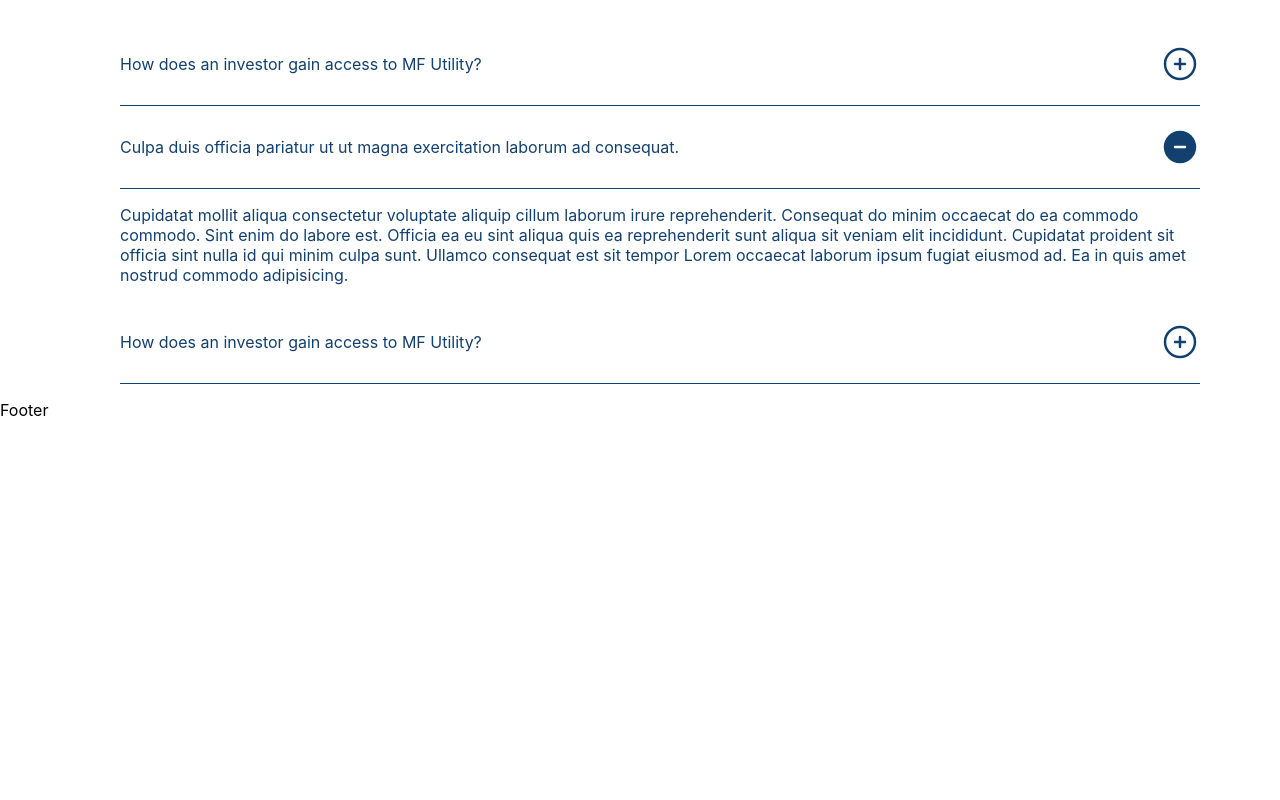
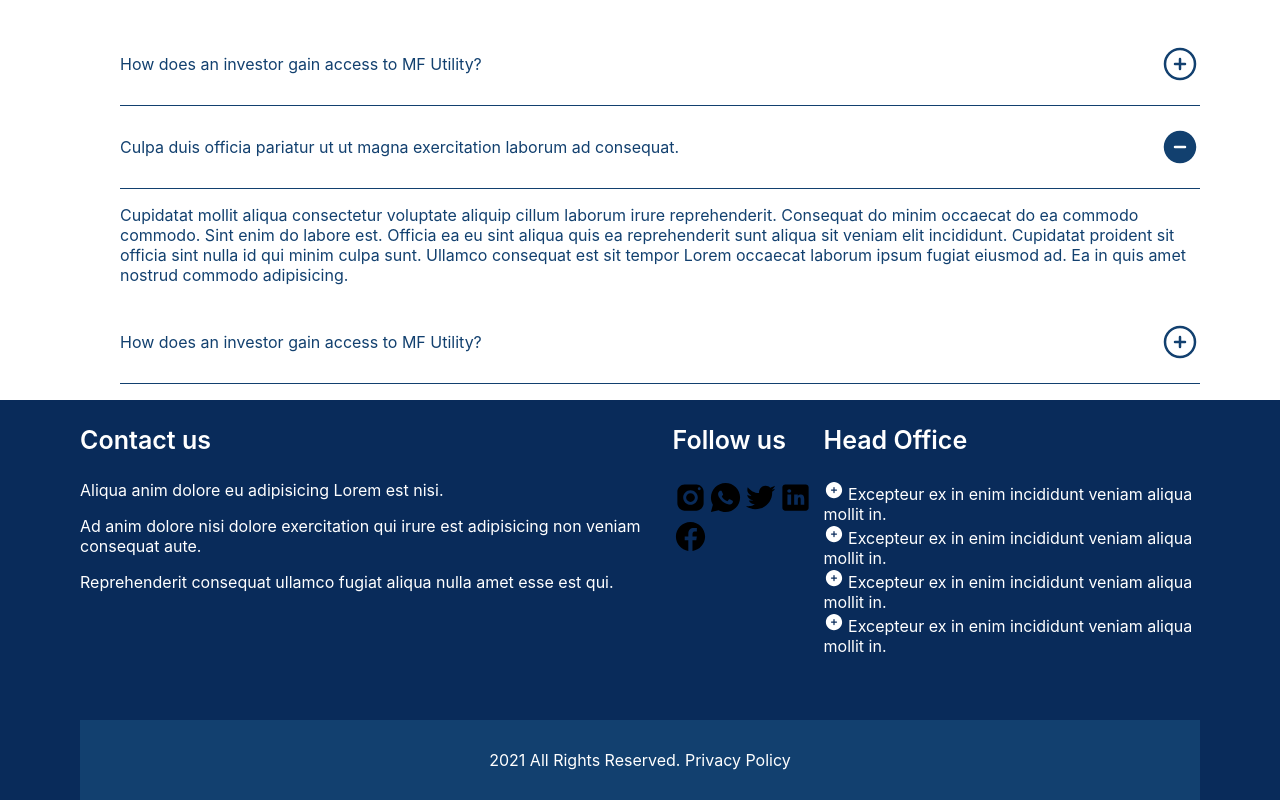
Before and after one commit to nikhilgame8/togglehead-digital-assignment, a React (Create React App) app: page / in a window 1280 px wide. Shown: the part 1353-2153 px from the top of the page. Before the commit the page ends 1773 px from the top, so only its background shows below. Built offline with nearby package versions, Linux system fonts and the light colour scheme.

Commit message:
footer changes

```diff
--- a/src/App.css
+++ b/src/App.css
@@ -3,6 +3,7 @@
   --themeLightGray: #f5f5f5;
   --themeTextGray: #7e7e7e;
   --themeDarkGray: #f6f6f6;
+  --themeFooterBlue: #092b5a;
 }
 
 
@@ -160,15 +161,19 @@
 .slide-active {
   display: block;
 }
+
 .slide-inactive {
   display: none;
 }
-.prev, .next{
+
+.prev,
+.next {
   color: var(--themeDarkBlue);
   background-color: transparent;
   border: none;
 }
-.carousel-buttons{
+
+.carousel-buttons {
   position: absolute;
   display: flex;
   justify-content: space-between;
@@ -183,7 +188,7 @@
 
 /* -----------------------------faq css start------------------------- */
 
-.faq-container{
+.faq-container {
   color: var(--themeDarkBlue);
   display: flex;
   flex-direction: column;
@@ -191,22 +196,23 @@
   align-items: center;
 }
 
-.faq-container h3{
+.faq-container h3 {
   font-size: 30px;
   font-weight: 600;
 }
 
-.faq-container ul{
+.faq-container ul {
   width: 100%;
 }
 
-.faq-container ul li{
+.faq-container ul li {
   display: flex;
   justify-content: space-between;
   align-items: center;
   padding: 15px 0;
   border-bottom: 1px solid var(--themeDarkBlue);
 }
+
 /* -----------------------------faq css start------------------------- */
 .theme-btn {
   background-color: var(--themeDarkBlue);
@@ -275,11 +281,12 @@
   font-weight: 600;
 }
 
-.blog-container{
+.blog-container {
   overflow-x: scroll;
   margin: 30px 0;
 }
-.grid-container{
+
+.grid-container {
   display: flex;
   justify-content: start;
   align-items: center;
@@ -287,7 +294,7 @@
   gap: 20px;
 }
 
-.blog-card:last-child{
+.blog-card:last-child {
   padding-right: 1rem;
 }
 
@@ -301,15 +308,17 @@
   width: 24rem;
   border-radius: 1rem;
 }
-.blog-card h3{
+
+.blog-card h3 {
   font-weight: 600;
 }
+
 .blog-card a {
-text-decoration: none;
-color: #ffffff;
-display: flex;
-align-items: center;
-gap: 8px;
+  text-decoration: none;
+  color: #ffffff;
+  display: flex;
+  align-items: center;
+  gap: 8px;
 }
 
 .target-points-container {
@@ -324,22 +333,60 @@
   gap: 30px;
 }
 
-.target-points-container h5{
+.target-points-container h5 {
   font-weight: 700;
   padding: 0;
   margin: 0;
   color: var(--themeDarkBlue);
   font-size: 50px;
 }
-.target-points-container span{
+
+.target-points-container span {
   color: var(--themeDarkBlue);
   font-weight: 600;
 }
+
 .target-points-container p {
   font-size: small;
   color: var(--themeDarkBlue);
 }
 
+/* ------------------ navbar css start ------------------------ */
+
+.footer-container {
+  background-color: var(--themeFooterBlue);
+  height: 400px;
+  display: flex;
+  flex-direction: column;
+  align-items: center;
+  justify-content: space-between;
+  color: #ffffff;
+}
+
+.footer-container .footer-option {
+  display: flex;
+  justify-content: space-evenly;
+  align-items: start;
+}
+.footer-container .footer-option h3{
+  font-size: 25px;
+  font-weight: 600;
+}
+.social-media-container svg{
+width: 35px;
+height: 35px;
+}
+
+.footer-copyright {
+  padding: 30px 0;
+  display: flex;
+  align-items: center;
+  justify-content: center;
+  width: 100%;
+  background-color: var(--themeDarkBlue);
+}
+
+/* ------------------ navbar css end ------------------------ */
 
 .container {
   width: 100%;
@@ -382,7 +429,7 @@
     color: white;
   }
 
-  .navbar-menu-mobile{
+  .navbar-menu-mobile {
     display: none;
   }
 
@@ -416,12 +463,12 @@
     justify-content: space-around;
   }
 
-  .target-points-container{
+  .target-points-container {
     flex-direction: row;
     justify-content: space-around;
   }
 
-  .carousel-buttons{
+  .carousel-buttons {
     padding: 0 20px;
   }
 }
--- a/src/components/Footer.jsx
+++ b/src/components/Footer.jsx
@@ -1,9 +1,102 @@
-import React from 'react'
+import React from "react";
+import { PlusCircleIcon } from "@heroicons/react/24/solid";
 
 const Footer = () => {
   return (
-    <div>Footer</div>
-  )
-}
+    <div className="footer-container container">
+      <div className="footer-option">
+        <div className="footer-item">
+          <h3>Contact us</h3>
+          <p>Aliqua anim dolore eu adipisicing Lorem est nisi.</p>
+          <p>
+            Ad anim dolore nisi dolore exercitation qui irure est adipisicing
+            non veniam consequat aute.
+          </p>
+          <p>
+            Reprehenderit consequat ullamco fugiat aliqua nulla amet esse est
+            qui.
+          </p>
+        </div>
+        <div className="footer-item">
+          <h3>Follow us</h3>
+          <div className="social-media-container">
+            <svg
+              xmlns="http://www.w3.org/2000/svg"
+              x="0px"
+              y="0px"
+              width="100"
+              height="100"
+              viewBox="0 0 24 24"
+            >
+              <path d="M 8 3 C 5.239 3 3 5.239 3 8 L 3 16 C 3 18.761 5.239 21 8 21 L 16 21 C 18.761 21 21 18.761 21 16 L 21 8 C 21 5.239 18.761 3 16 3 L 8 3 z M 18 5 C 18.552 5 19 5.448 19 6 C 19 6.552 18.552 7 18 7 C 17.448 7 17 6.552 17 6 C 17 5.448 17.448 5 18 5 z M 12 7 C 14.761 7 17 9.239 17 12 C 17 14.761 14.761 17 12 17 C 9.239 17 7 14.761 7 12 C 7 9.239 9.239 7 12 7 z M 12 9 A 3 3 0 0 0 9 12 A 3 3 0 0 0 12 15 A 3 3 0 0 0 15 12 A 3 3 0 0 0 12 9 z"></path>
+            </svg>
+            <svg
+              xmlns="http://www.w3.org/2000/svg"
+              x="0px"
+              y="0px"
+              width="100"
+              height="100"
+              viewBox="0 0 24 24"
+            >
+              <path d="M19.077,4.928C17.191,3.041,14.683,2.001,12.011,2c-5.506,0-9.987,4.479-9.989,9.985 c-0.001,1.76,0.459,3.478,1.333,4.992L2,22l5.233-1.237c1.459,0.796,3.101,1.215,4.773,1.216h0.004 c5.505,0,9.986-4.48,9.989-9.985C22.001,9.325,20.963,6.816,19.077,4.928z M16.898,15.554c-0.208,0.583-1.227,1.145-1.685,1.186 c-0.458,0.042-0.887,0.207-2.995-0.624c-2.537-1-4.139-3.601-4.263-3.767c-0.125-0.167-1.019-1.353-1.019-2.581 S7.581,7.936,7.81,7.687c0.229-0.25,0.499-0.312,0.666-0.312c0.166,0,0.333,0,0.478,0.006c0.178,0.007,0.375,0.016,0.562,0.431 c0.222,0.494,0.707,1.728,0.769,1.853s0.104,0.271,0.021,0.437s-0.125,0.27-0.249,0.416c-0.125,0.146-0.262,0.325-0.374,0.437 c-0.125,0.124-0.255,0.26-0.11,0.509c0.146,0.25,0.646,1.067,1.388,1.728c0.954,0.85,1.757,1.113,2.007,1.239 c0.25,0.125,0.395,0.104,0.541-0.063c0.146-0.166,0.624-0.728,0.79-0.978s0.333-0.208,0.562-0.125s1.456,0.687,1.705,0.812 c0.25,0.125,0.416,0.187,0.478,0.291C17.106,14.471,17.106,14.971,16.898,15.554z"></path>
+            </svg>
+            <svg
+              xmlns="http://www.w3.org/2000/svg"
+              x="0px"
+              y="0px"
+              width="100"
+              height="100"
+              viewBox="0 0 24 24"
+            >
+              <path d="M22,3.999c-0.78,0.463-2.345,1.094-3.265,1.276c-0.027,0.007-0.049,0.016-0.075,0.023c-0.813-0.802-1.927-1.299-3.16-1.299 c-2.485,0-4.5,2.015-4.5,4.5c0,0.131-0.011,0.372,0,0.5c-3.353,0-5.905-1.756-7.735-4c-0.199,0.5-0.286,1.29-0.286,2.032 c0,1.401,1.095,2.777,2.8,3.63c-0.314,0.081-0.66,0.139-1.02,0.139c-0.581,0-1.196-0.153-1.759-0.617c0,0.017,0,0.033,0,0.051 c0,1.958,2.078,3.291,3.926,3.662c-0.375,0.221-1.131,0.243-1.5,0.243c-0.26,0-1.18-0.119-1.426-0.165 c0.514,1.605,2.368,2.507,4.135,2.539c-1.382,1.084-2.341,1.486-5.171,1.486H2C3.788,19.145,6.065,20,8.347,20 C15.777,20,20,14.337,20,8.999c0-0.086-0.002-0.266-0.005-0.447C19.995,8.534,20,8.517,20,8.499c0-0.027-0.008-0.053-0.008-0.08 c-0.003-0.136-0.006-0.263-0.009-0.329c0.79-0.57,1.475-1.281,2.017-2.091c-0.725,0.322-1.503,0.538-2.32,0.636 C20.514,6.135,21.699,4.943,22,3.999z"></path>
+            </svg>
+            <svg
+              xmlns="http://www.w3.org/2000/svg"
+              x="0px"
+              y="0px"
+              width="100"
+              height="100"
+              viewBox="0 0 24 24"
+            >
+              <path d="M19,3H5C3.895,3,3,3.895,3,5v14c0,1.105,0.895,2,2,2h14c1.105,0,2-0.895,2-2V5C21,3.895,20.105,3,19,3z M9,17H6.477v-7H9 V17z M7.694,8.717c-0.771,0-1.286-0.514-1.286-1.2s0.514-1.2,1.371-1.2c0.771,0,1.286,0.514,1.286,1.2S8.551,8.717,7.694,8.717z M18,17h-2.442v-3.826c0-1.058-0.651-1.302-0.895-1.302s-1.058,0.163-1.058,1.302c0,0.163,0,3.826,0,3.826h-2.523v-7h2.523v0.977 C13.93,10.407,14.581,10,15.802,10C17.023,10,18,10.977,18,13.174V17z"></path>
+            </svg>
+            <svg
+              xmlns="http://www.w3.org/2000/svg"
+              x="0px"
+              y="0px"
+              width="100"
+              height="100"
+              viewBox="0 0 24 24"
+            >
+              <path d="M12,2C6.477,2,2,6.477,2,12c0,5.013,3.693,9.153,8.505,9.876V14.65H8.031v-2.629h2.474v-1.749 c0-2.896,1.411-4.167,3.818-4.167c1.153,0,1.762,0.085,2.051,0.124v2.294h-1.642c-1.022,0-1.379,0.969-1.379,2.061v1.437h2.995 l-0.406,2.629h-2.588v7.247C18.235,21.236,22,17.062,22,12C22,6.477,17.523,2,12,2z"></path>
+            </svg>
+          </div>
+        </div>
+        <div className="footer-item">
+          <h3>Head Office</h3>
+          <div>
+            <PlusCircleIcon className="md-icon" /> Excepteur ex in enim
+            incididunt veniam aliqua mollit in.
+          </div>
+          <div>
+            <PlusCircleIcon className="md-icon" /> Excepteur ex in enim
+            incididunt veniam aliqua mollit in.
+          </div>
+          <div>
+            <PlusCircleIcon className="md-icon" /> Excepteur ex in enim
+            incididunt veniam aliqua mollit in.
+          </div>
+          <div>
+            <PlusCircleIcon className="md-icon" /> Excepteur ex in enim
+            incididunt veniam aliqua mollit in.
+          </div>
+        </div>
+      </div>
+      <div className="footer-copyright">
+        2021 All Rights Reserved. Privacy Policy
+      </div>
+    </div>
+  );
+};
 
-export default Footer
+export default Footer;
```
